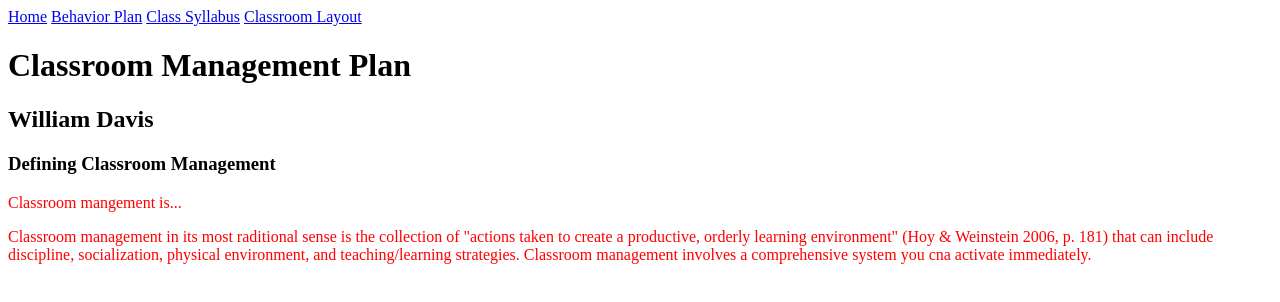
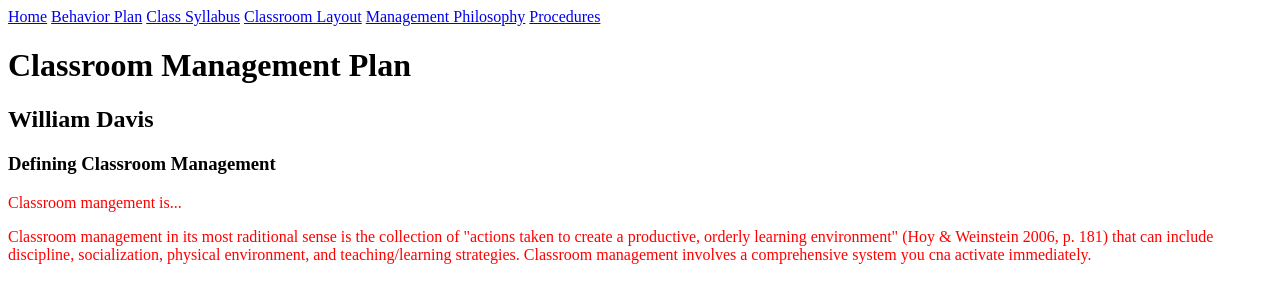
Before and after one commit to wpdavis25/wpdavis25.github.io, a plain HTML site: page spu6141-cmp/index.html in a window 1280 px wide. Drawn offline with Linux system fonts and the light colour scheme; files that its build step writes are made by us from their sources.

Commit message:
Update index.html

```diff
--- a/spu6141-cmp/index.html
+++ b/spu6141-cmp/index.html
@@ -6,6 +6,8 @@
   <a href="#behavior-plan">Behavior Plan</a>
   <a href="#class-syllabus">Class Syllabus</a>
   <a href="#classroom-layout">Classroom Layout</a>
+  <a href="#management-philosophy">Management Philosophy</a>
+  <a href="#procedures">Procedures</a>
 </div>
 
 <head>
```
